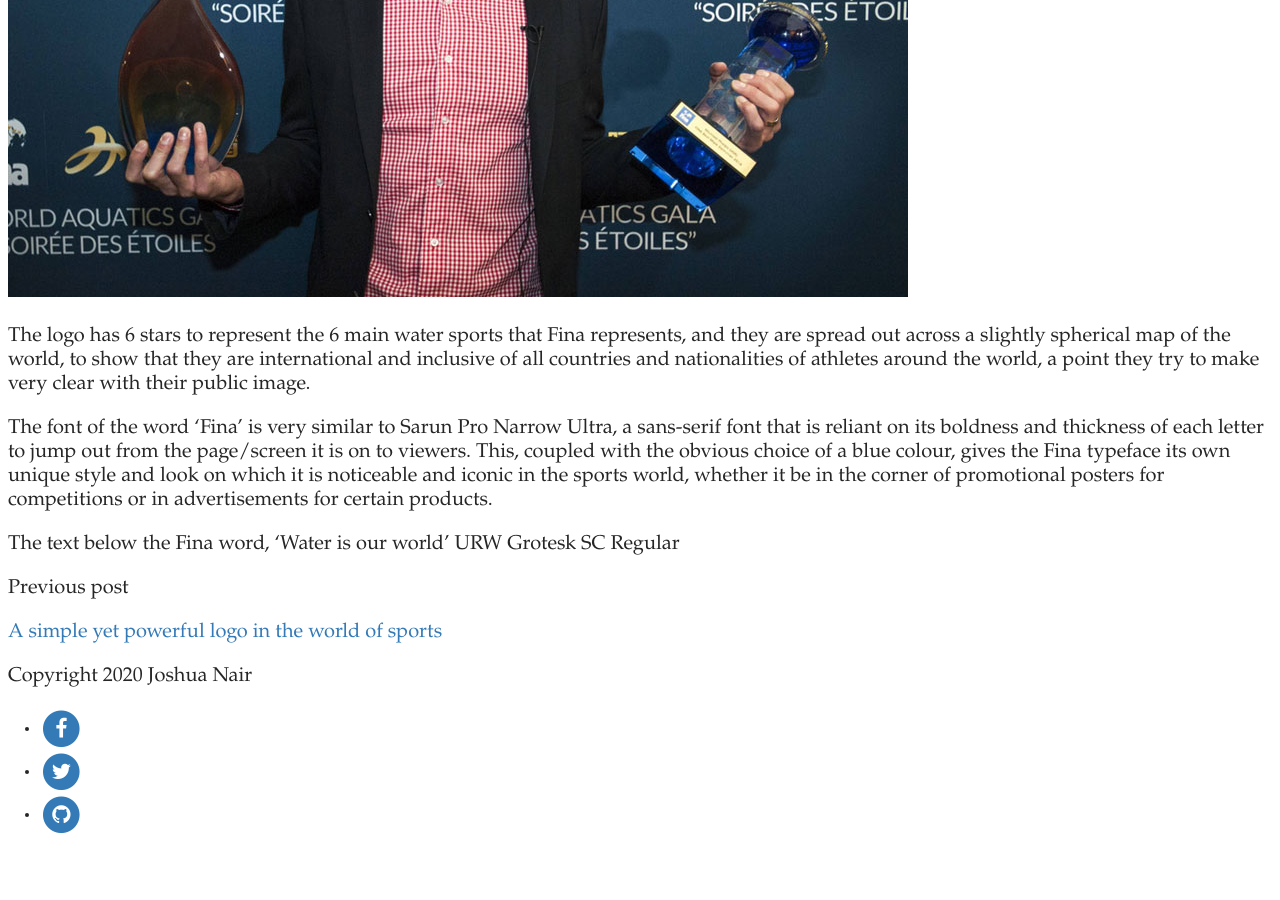
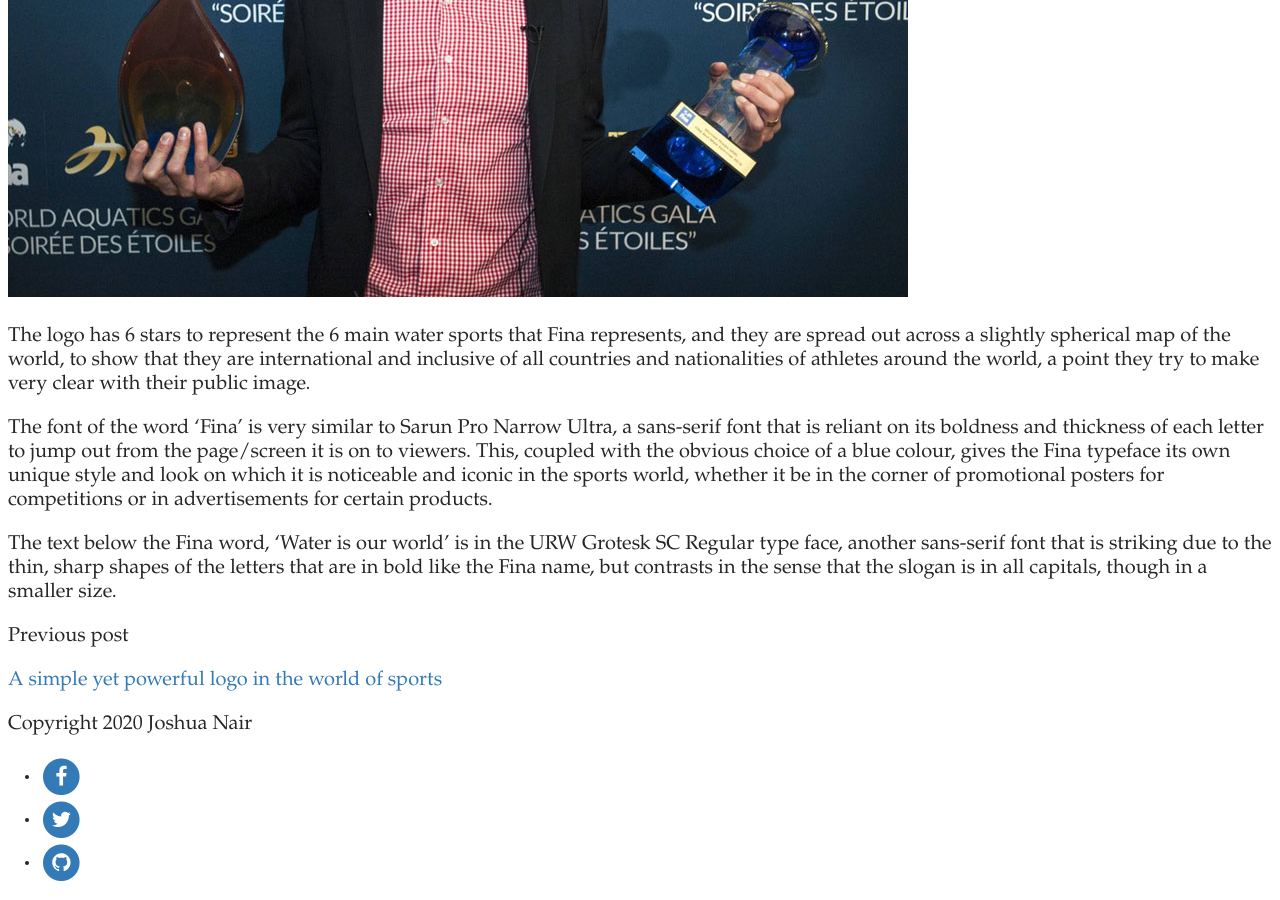
Before and after one commit to joshnair10/TypogBlog, a Jekyll site: the page built from _posts/2020-11-25-a-splash-of-simplicity.md, in a window 1280 px wide and 900 px high, scrolled down 1319 px. Built offline with Jekyll 4.4.1, drawn with Linux system fonts in a browser that asks for light colours; some web fonts are replaced; comment, search, counter and statistics services are not loaded; before the commit the page ends 2171 px from its top, so only the background shows below that.

Commit message:
Update Post “2020-11-25-a-splash-of-simplicity”

```diff
--- a/_posts/2020-11-25-a-splash-of-simplicity.md
+++ b/_posts/2020-11-25-a-splash-of-simplicity.md
@@ -13,4 +13,4 @@ The logo has 6 stars to represent the 6 main water sports that Fina represents,
 
 The font of the word 'Fina' is very similar to Sarun Pro Narrow Ultra, a sans-serif font that is reliant on its boldness and thickness of each letter to jump out from the page/screen it is on to viewers. This, coupled with the obvious choice of a blue colour, gives the Fina typeface its own unique style and look on which it is noticeable and iconic in the sports world, whether it be in the corner of promotional posters for competitions or in advertisements for certain products.
 
-The text below the Fina word, 'Water is our world' URW Grotesk SC Regular
+The text below the Fina word, 'Water is our world' is in the URW Grotesk SC Regular type face, another sans-serif font that is striking due to the thin, sharp shapes of the letters that are in bold like the Fina name, but contrasts in the sense that the slogan is in all capitals, though in a smaller size.
```
